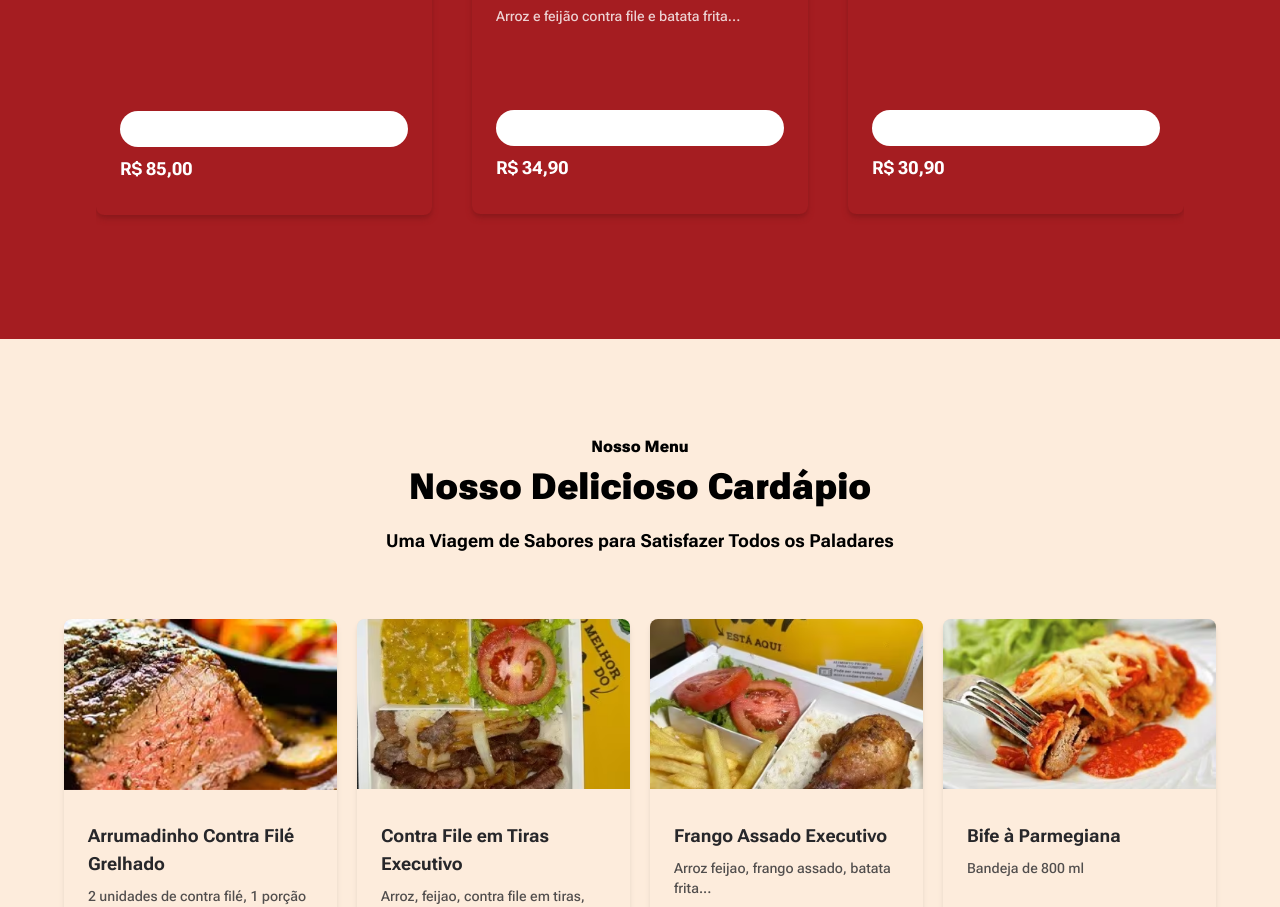
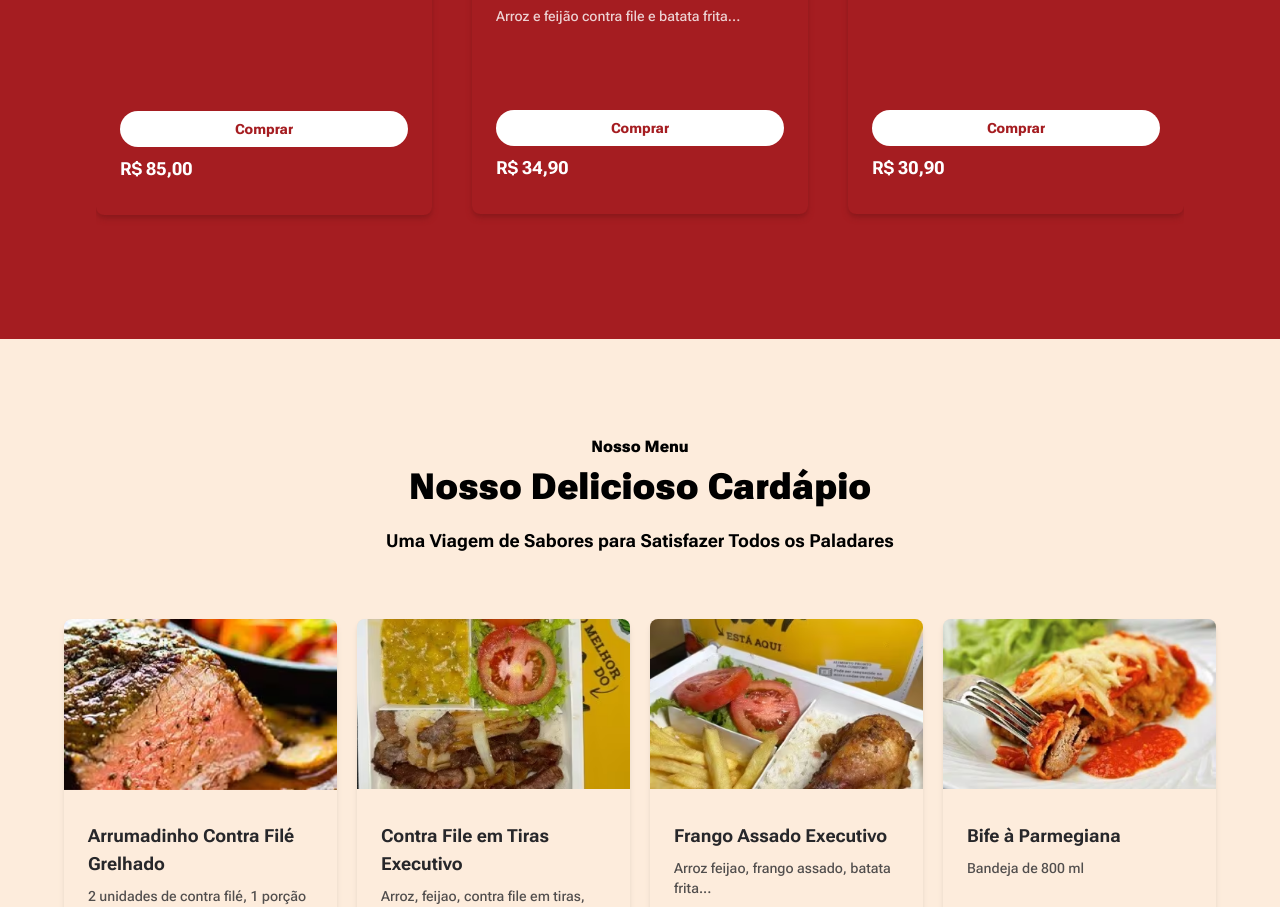
Before and after one commit to DevWeDesc/Vadao, a Next.js app: page / in a window 1280 px wide. Shown: the part 1901-2808 px from the top of the page. Built offline with nearby package versions, Linux system fonts and the light colour scheme.

Commit message:
Editando cor do texto do botão

```diff
--- a/src/components/CardMenu.tsx
+++ b/src/components/CardMenu.tsx
@@ -92,11 +92,12 @@ export const CardMenu = ({
         </div>
         <p
           className={`py-2 w-full ${
-            colorShadow != "#E6D6C8" &&
-            "bg-white text-redDefault hover:bg-zinc-200"
+            colorShadow != "#E6D6C8" && "bg-white hover:bg-zinc-200"
           } ${
             href
-              ? `font-extrabold bg-redDefault text-white text-center rounded-full hover:bg-shadowRed transition-all`
+              ? `font-extrabold bg-redDefault ${
+                  colorShadow != "#E6D6C8" ? "text-redDefault" : "text-white"
+                } text-center rounded-full hover:bg-shadowRed transition-all`
               : "font-normal"
           } ${isVertical ? "text-sm" : "text-xs"}`}
         >
```
